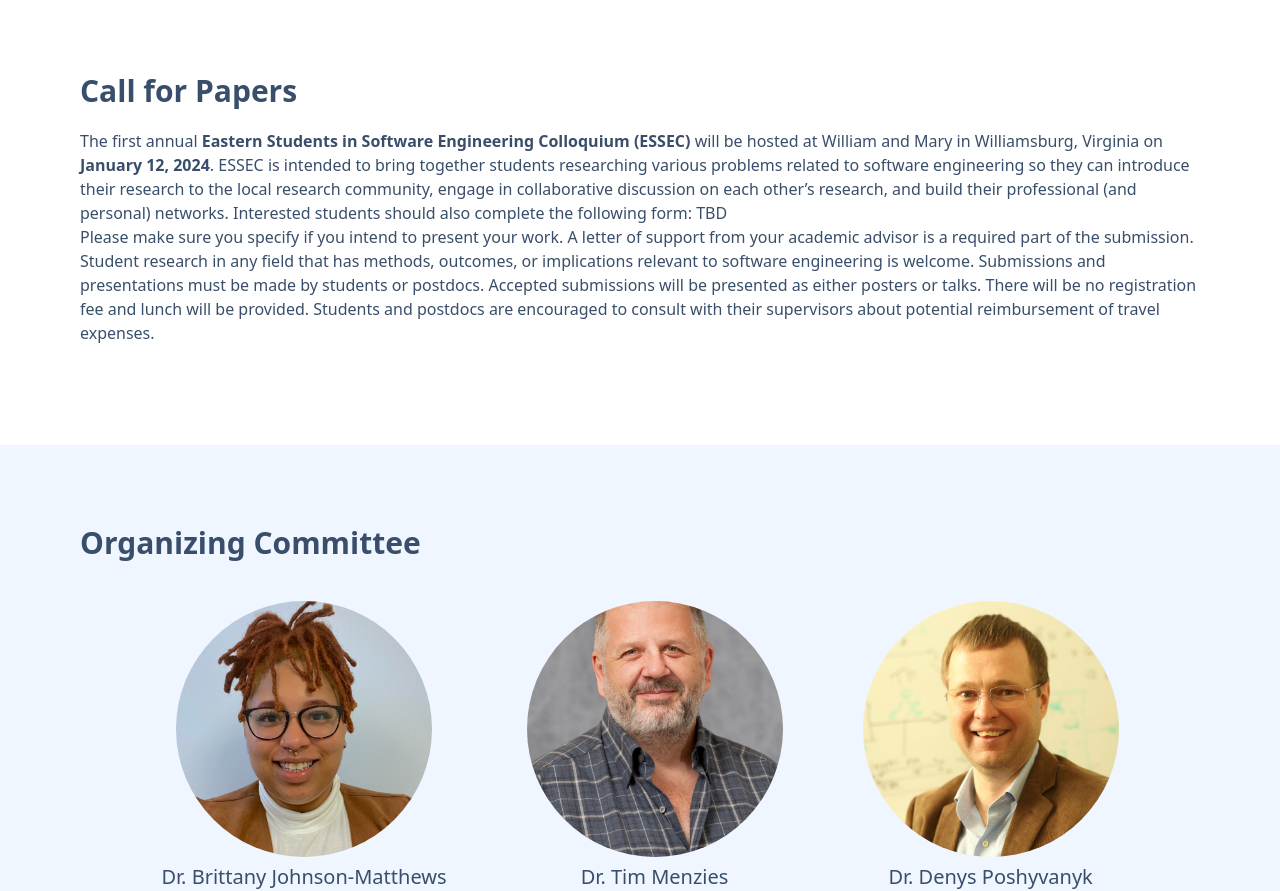
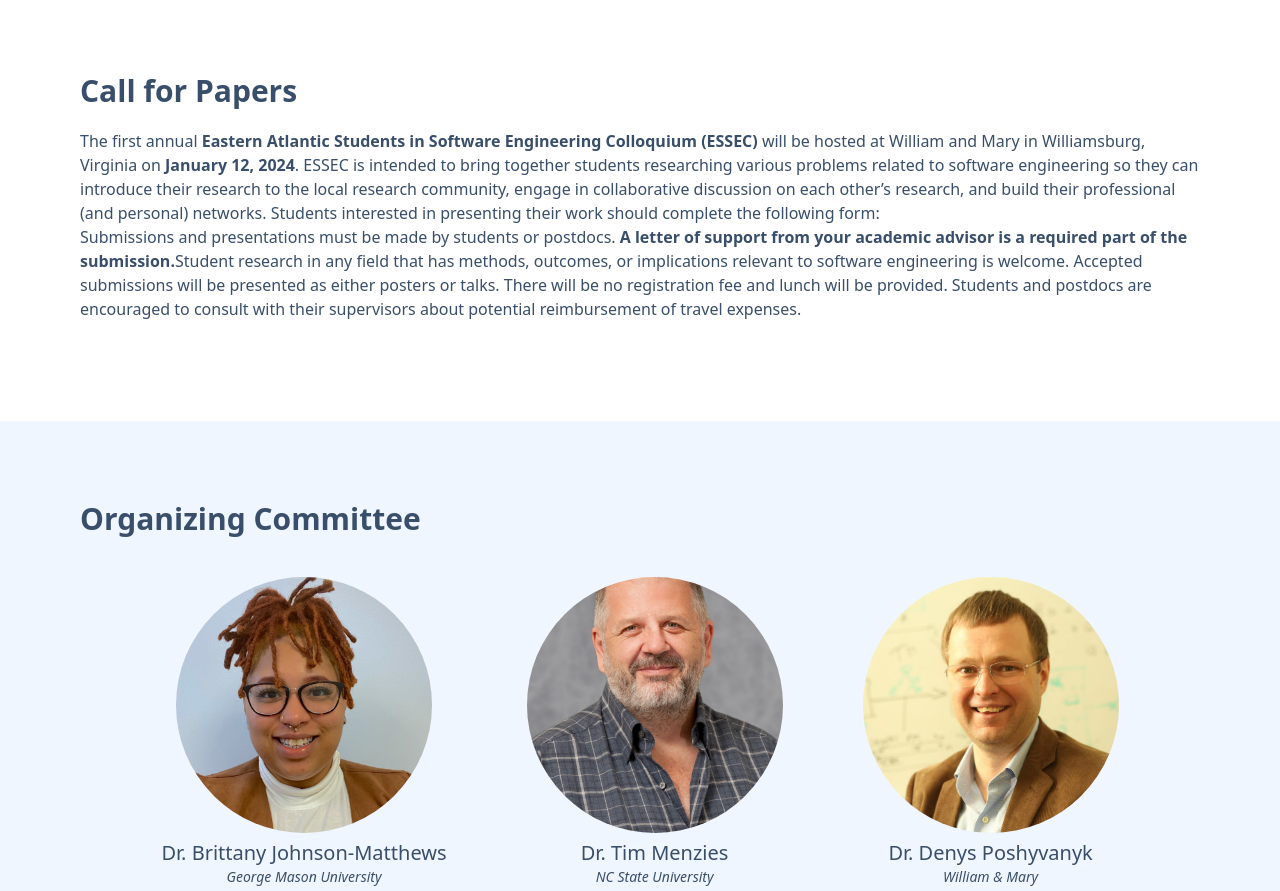
Before and after one commit to INSPIRED-GMU/essec, a React (Vite) app in the folder web/: page / in a window 1280 px wide. Shown: the part 980-1871 px from the top of the page. Built offline with nearby package versions, Linux system fonts and the light colour scheme.

Commit message:
Update paperCall.jsx
added link to submission form + other small edits

```diff
--- a/web/src/components/paperCall.jsx
+++ b/web/src/components/paperCall.jsx
@@ -2,11 +2,11 @@
     return(
         <div className="p-20">
         <h1 className="text-3xl font-bold">Call for Papers</h1>
-        <p className="mt-5 mb-5">The first annual <span className="font-bold">Eastern Students in Software Engineering Colloquium (ESSEC)</span> will be hosted at William and Mary in Williamsburg, Virginia on <span className="font-bold">January 12, 2024</span>. ESSEC is intended to bring together students researching various problems related to software engineering so they can introduce their research to the local research community, engage in collaborative discussion on each other’s research, and build their professional (and personal) networks.
-Interested students should also complete the following form: <a>TBD</a>
+        <p className="mt-5 mb-5">The first annual <span className="font-bold">Eastern Atlantic Students in Software Engineering Colloquium (ESSEC)</span> will be hosted at William and Mary in Williamsburg, Virginia on <span className="font-bold">January 12, 2024</span>. ESSEC is intended to bring together students researching various problems related to software engineering so they can introduce their research to the local research community, engage in collaborative discussion on each other’s research, and build their professional (and personal) networks.
+Students interested in presenting their work should complete the following form: <a href="https://forms.gle/MDLmNnEvnk3XV3UX9" target="_blank"></a>
 <br></br>
-Please make sure you specify if you intend to present your work. A letter of support from your academic advisor is a required part of the submission.
-Student research in any field that has methods, outcomes, or implications relevant to software engineering is welcome. Submissions and presentations must be made by students or postdocs. Accepted submissions will be presented as either posters or talks.
+Submissions and presentations must be made by students or postdocs. <b>A letter of support from your academic advisor is a required part of the submission.</b>
+Student research in any field that has methods, outcomes, or implications relevant to software engineering is welcome. Accepted submissions will be presented as either posters or talks.
 
  There will be no registration fee and lunch will be provided. Students and postdocs are encouraged to consult with their supervisors about potential reimbursement of travel expenses.</p>
 </div>
```
